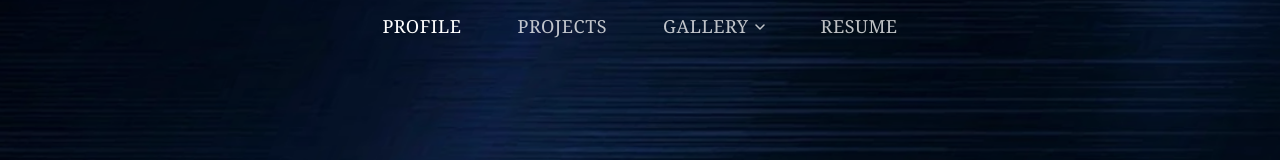
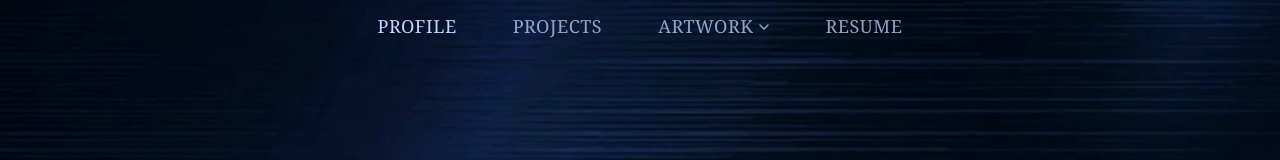
Before and after one commit to justinc918/personal-site, a React (Vite) app: page / in a window 1280 px wide. Shown: the top 160 px of the page. Built offline with nearby package versions, Linux system fonts and the light colour scheme.

Commit message:
reset script added

```diff
--- a/src/App.tsx
+++ b/src/App.tsx
@@ -12,8 +12,8 @@ export default function App() {
         <Route element={<AppLayout />}>
           <Route index element={<Home />} />
           <Route path="projects" element={<Projects />} />
-          <Route path="gallery/digital" element={<Digital />} />
-          <Route path="gallery/whiteboard" element={<WhiteboardPage />} />
+          <Route path="artwork/digital" element={<Digital />} />
+          <Route path="artwork/whiteboard" element={<WhiteboardPage />} />
         </Route>
       </Routes>
     </BrowserRouter>
--- a/src/components/TopBar.tsx
+++ b/src/components/TopBar.tsx
@@ -5,7 +5,7 @@ const BASE = import.meta.env.BASE_URL
 const RESUME_URL = `${BASE}files/JustinChenResumeF.pdf`
 
 const navLinkStyle = ({ isActive }: { isActive: boolean }): React.CSSProperties => ({
-  color: isActive ? 'rgba(255,255,255,1)' : 'rgba(255,255,255,0.75)',
+  color: isActive ? '#c4d3ff' : 'rgba(196,211,255,0.75)',
   textDecoration: 'none',
   fontSize: 18,
   letterSpacing: '0.03em',
@@ -13,14 +13,14 @@ const navLinkStyle = ({ isActive }: { isActive: boolean }): React.CSSProperties
 })
 
 const externalLinkStyle: React.CSSProperties = {
-  color: 'rgba(255,255,255,0.75)',
+  color: 'rgba(196,211,255,0.75)',
   textDecoration: 'none',
   fontSize: 18,
   letterSpacing: '0.03em',
 }
 
 export default function TopBar() {
-  const [galleryOpen, setGalleryOpen] = useState(false)
+  const [artworkOpen, setArtworkOpen] = useState(false)
 
   return (
     <nav style={barStyle}>
@@ -32,12 +32,12 @@ export default function TopBar() {
       </NavLink>
       <div
         style={{ position: 'relative' }}
-        onMouseEnter={() => setGalleryOpen(true)}
-        onMouseLeave={() => setGalleryOpen(false)}
+        onMouseEnter={() => setArtworkOpen(true)}
+        onMouseLeave={() => setArtworkOpen(false)}
       >
-        <span style={galleryLabelStyle}>
-          Gallery
-          <svg width="10" height="6" viewBox="0 0 10 6" aria-hidden="true" style={galleryArrowStyle}>
+        <span style={artworkLabelStyle}>
+          Artwork
+          <svg width="10" height="6" viewBox="0 0 10 6" aria-hidden="true" style={artworkArrowStyle}>
             <path
               d="M1 1 L5 5 L9 1"
               stroke="currentColor"
@@ -48,19 +48,19 @@ export default function TopBar() {
             />
           </svg>
         </span>
-        {galleryOpen && (
+        {artworkOpen && (
           <div style={dropdownStyle}>
             <NavLink
-              to="/gallery/digital"
+              to="/artwork/digital"
               style={navLinkStyle}
-              onClick={() => setGalleryOpen(false)}
+              onClick={() => setArtworkOpen(false)}
             >
               Digital
             </NavLink>
             <NavLink
-              to="/gallery/whiteboard"
+              to="/artwork/whiteboard"
               style={navLinkStyle}
-              onClick={() => setGalleryOpen(false)}
+              onClick={() => setArtworkOpen(false)}
             >
               Whiteboard
             </NavLink>
@@ -86,17 +86,17 @@ const barStyle: React.CSSProperties = {
   textTransform: 'uppercase',
 }
 
-const galleryLabelStyle: React.CSSProperties = {
+const artworkLabelStyle: React.CSSProperties = {
   display: 'inline-flex',
   alignItems: 'center',
   gap: 6,
-  color: 'rgba(255,255,255,0.75)',
+  color: 'rgba(196,211,255,0.75)',
   fontSize: 18,
   letterSpacing: '0.03em',
   cursor: 'default',
 }
 
-const galleryArrowStyle: React.CSSProperties = {
+const artworkArrowStyle: React.CSSProperties = {
   flexShrink: 0,
   marginTop: 2,
 }
```
Also changed, not shown: 1 other file (tests, documents, lock files or other folders).
